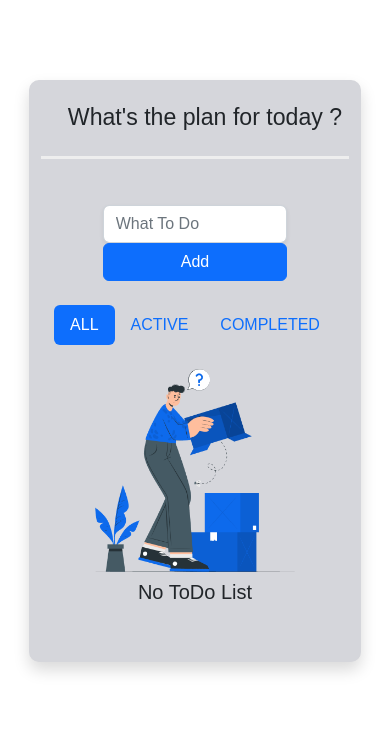
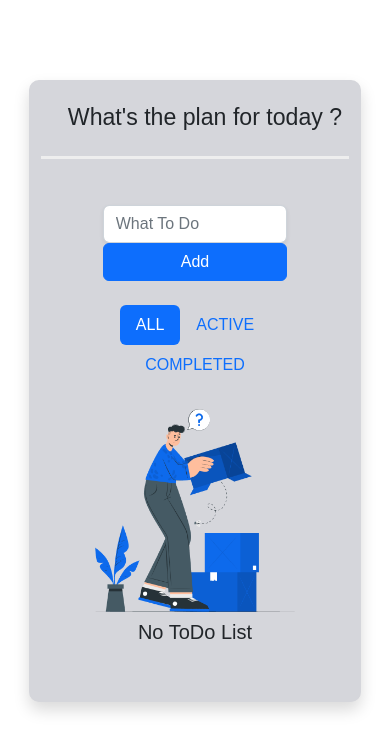
Before and after one commit to faraaryaresta/Skilvul-ToDoList-App, a React (Vite) app: page / in a window 390 px wide. Shown: the top 752 px of the page. Built offline with nearby package versions, Linux system fonts and the light colour scheme.

Commit message:
fixed filter data and responsive todo

```diff
--- a/src/App.css
+++ b/src/App.css
@@ -1,5 +1,4 @@
 body {
-  background-color: #FFFF;
   font-family: sans-serif;
 }
 
@@ -13,6 +12,11 @@ body {
 
 }
 
+.item-todo {
+  width: 72%;
+  margin: 0 auto;
+}
+
 form {
   width: 60%;
 }
--- a/src/components/AddTodo.jsx
+++ b/src/components/AddTodo.jsx
@@ -46,8 +46,10 @@ const AddTodo = () => {
       switch (filterTodo?.type) {
         case "ACTIVE" :
           dispatch(filterAktiveTodo(todos))
+          break
         case "COMPLETED" :
           dispatch(filterCompletedTodo(todos))
+          break
       }
     } else {
       Swal.fire({
@@ -126,7 +128,7 @@ const AddTodo = () => {
 
         <div className='list-todo pt-4'>
           <div className='item-todo'>
-            <ul className="nav nav-pills mb-3 justify-content-center" id="pills-tab" role="tablist">
+            <ul className="nav nav-pills mb-3 d-flex justify-content-center" id="pills-tab" role="tablist">
               <li className="nav-item" role="presentation">
                 <button
                   className="nav-link active"
@@ -168,11 +170,11 @@ const AddTodo = () => {
             </ul>
             <div className="tab-content" id="pills-tabContent">
               <div className="tab-pane fade show active" id="pills-home" role="tabpanel" aria-labelledby="pills-home-tab" tabindex="0">
-                <ul className="list-group pt-2 align-items-center">
+                <ul className="list-group pt-2 d-flex justify-content-center ">
                   {todos.length !== 0 ?
                     todos.map((item) =>
                        (
-                        <li key={item.id} className="list-group-item d-flex justify-content-between align-items-center" style={{width: 750}}>
+                        <li key={item.id} className="list-group-item w-100 d-flex justify-content-between align-items-center" style={{width: 750}}>
                         <div className="form-check">
                           <input type="checkbox"
                             checked={item.completed}
@@ -218,17 +220,17 @@ const AddTodo = () => {
                 </ul>
               </div>
               <div className="tab-pane fade" id="pills-profile" role="tabpanel" aria-labelledby="pills-profile-tab" tabindex="0">
-              <ul className="list-group pt-2 align-items-center">
+              <ul className="list-group pt-2 d-flex justify-content-center ">
                   {filter.length !== 0 ?
                     filter.map((item) =>
                        (
-                        <li key={item.id} className="list-group-item d-flex justify-content-between align-items-center" style={{width: 750}}>
+                        <li key={item.id} className="list-group-item w-100 d-flex justify-content-between align-items-center" style={{width: 750}}>
                         <div className="form-check">
                           <input type="checkbox"
-                            checked={item.completed}
-                            onChange={() => {handleCompleteClick(item)
-                              dispatch(filterAktiveTodo(todos))
-                            }}
+                              checked={item.completed}
+                              onChange={() => {handleCompleteClick(item)
+                                dispatch(filterAktiveTodo(todos))
+                              }}
                             className='form-check-input'
                             style={{cursor: "pointer"}}/>
                           <span className={item.completed ? "text-decoration-line-through" : ""}>
@@ -275,11 +277,11 @@ const AddTodo = () => {
                 </ul>
               </div>
               <div className="tab-pane fade" id="pills-contact" role="tabpanel" aria-labelledby="pills-contact-tab" tabindex="0">
-              <ul className="list-group pt-2 align-items-center">
+              <ul className="list-group pt-2 d-flex justify-content-center ">
                   {filter.length !== 0 ?
                     filter.map((item) =>
                        (
-                        <li key={item.id} className="list-group-item d-flex justify-content-between align-items-center" style={{width: 750}}>
+                        <li key={item.id} className="list-group-item w-100 d-flex justify-content-between align-items-center" style={{width: 750}}>
                         <div className="form-check">
                           <input type="checkbox"
                             checked={item.completed}
```
